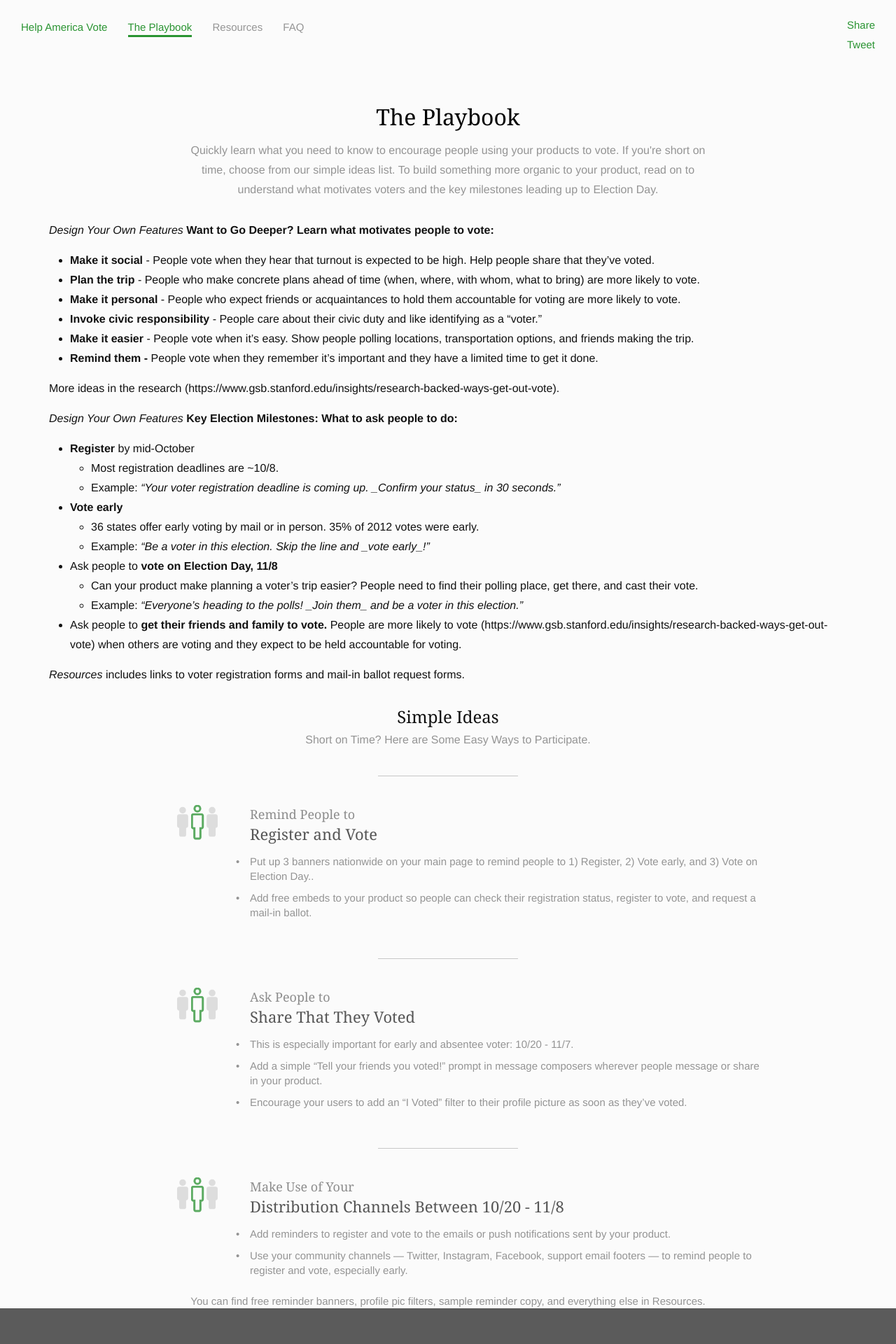
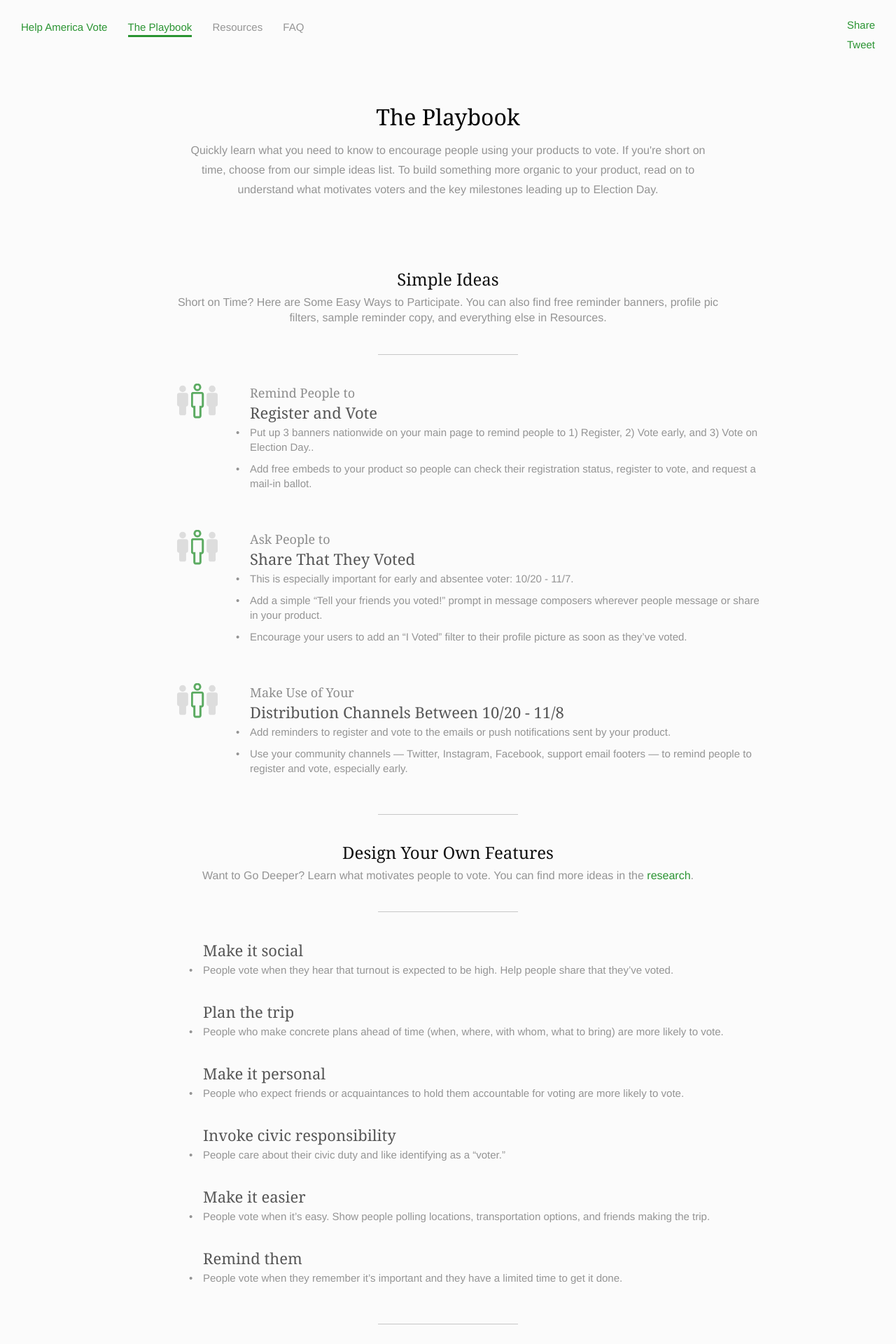
Before and after one commit to techthevote/techthevote.github.io, a Jekyll site: the page built from playbook.md, in a window 1280 px wide. Shown: the top 1920 px of the page at 70% size. Built offline with Jekyll 4.4.1, drawn with Linux system fonts in a browser that asks for light colours; nearby versions of some CDN libraries; comment, search, counter and statistics services are not loaded; some of the changed text lies outside the part shown.

Commit message:
more playbook styling
playbook is in a much better play from a style perspective.

```diff
--- a/_sass/_playbook.scss
+++ b/_sass/_playbook.scss
@@ -2,6 +2,7 @@
   display: table;
   margin: 0 auto;
   width: 900px;
+  margin-top: 40px;
 
   .playbook-image {
     display: table-cell;
@@ -65,7 +66,7 @@
   font-size: 24px;
   color: #111111;
   text-align: center;
-  margin-top: 32px;
+  margin-top: 40px;
 }
 
 .playbook-title-description {
@@ -73,9 +74,29 @@
   font-size: 16px;
   line-height: 1.4;
   text-align: center;
+  margin: 0 auto;
+  text-align: center;
+  width: 70%;
   margin-top: 8px;
 }
 
 .playbook-title-description.one-off {
   font-size: 15px;
 }
+
+.playbook-item.no-image {
+  width: 790px;
+  margin-top: 20px;
+}
+
+.playbook-text h2 {
+  margin-bottom: 4px;
+}
+
+.playbook-item:last-child {
+  margin-bottom: 50px;
+}
+
+.inner.playbook {
+  margin-bottom: 100px;
+}
--- a/playbook.md
+++ b/playbook.md
@@ -7,48 +7,18 @@
 
 <div class="page-title">
   The Playbook
-  <div class="inner">
+  <div class="inner playbook">
     Quickly learn what you need to know to encourage people using your products to vote. If you're short on time, choose from our simple ideas list. To build something more organic to your product, read on to understand what motivates voters and the key milestones leading up to Election Day.
   </div>
 </div>
 
-*Design Your Own Features*
-**Want to Go Deeper? Learn what motivates people to vote:**
-
-* **Make it social** - People vote when they hear that turnout is expected to be high. Help people share that they've voted.
-* **Plan the trip** - People who make concrete plans ahead of time (when, where, with whom, what to bring) are more likely to vote.
-* **Make it personal** - People who expect friends or acquaintances to hold them accountable for voting are more likely to vote.
-* **Invoke civic responsibility** - People care about their civic duty and like identifying as a "voter."
-* **Make it easier** - People vote when it's easy. Show people polling locations, transportation options, and friends making the trip.
-* **Remind them -** People vote when they remember it's important and they have a limited time to get it done.
-
-More ideas in the research (https://www.gsb.stanford.edu/insights/research-backed-ways-get-out-vote).
-
-
-*Design Your Own Features*
-**Key Election Milestones: What to ask people to do:**
-
-* **Register** by mid-October
-    * Most registration deadlines are ~10/8.
-    * Example: *"Your voter registration deadline is coming up. _Confirm your status_ in 30 seconds."*
-* **Vote early**
-    * 36 states offer early voting by mail or in person.  35% of 2012 votes were early.
-    * Example:  *"Be a voter in this election.  Skip the line and _vote early_!"*
-* Ask people to **vote on Election Day, 11/8**
-    * Can your product make planning a voter's trip easier?  People need to find their polling place, get there, and cast their vote.
-    * Example: *"Everyone's heading to the polls! _Join them_ and be a voter in this election."*
-* Ask people to **get their friends and family to vote.**  People are more likely to vote (https://www.gsb.stanford.edu/insights/research-backed-ways-get-out-vote) when others are voting and they expect to be held accountable for voting.
-
-_Resources_ includes links to voter registration forms and mail-in ballot request forms.
-
-
+<!-- Start Simple Ideas Section -->
 <div class="playbook-subtitle">Simple Ideas</div>
-<div class="playbook-title-description">Short on Time? Here are Some Easy Ways to Participate.</div>
+<div class="playbook-title-description">Short on Time? Here are Some Easy Ways to Participate. You can also find free reminder banners, profile pic filters, sample reminder copy, and everything else in Resources.</div>
 
 ---
 
 <div class="playbook-item" markdown="1">
-
 <div class="playbook-image" markdown="1">
 ![Ask Friends and Family]({{site.baseurl}}/assets/images/social.svg)
 </div>
@@ -56,19 +26,14 @@
 <div class="playbook-text" markdown="1">
 ### Remind People to
 {: .playbook-leading-to-action }
-
 ## Register and Vote
 {: .playbook-action }
-
 * Put up 3 banners nationwide on your main page to remind people to 1) Register, 2) Vote early, and 3) Vote on Election Day..
 * Add free embeds to your product so people can check their registration status, register to vote, and request a mail-in ballot.
 </div>
 </div>
 
----
-
 <div class="playbook-item" markdown="1">
-
 <div class="playbook-image" markdown="1">
 ![Ask Friends and Family]({{site.baseurl}}/assets/images/social.svg)
 </div>
@@ -76,20 +41,15 @@
 <div class="playbook-text" markdown="1">
 ### Ask People to
 {: .playbook-leading-to-action }
-
 ## Share That They Voted
 {: .playbook-action }
-
 * This is especially important for early and absentee voter: 10/20 - 11/7.
 * Add a simple “Tell your friends you voted!” prompt in message composers wherever people message or share in your product.
 * Encourage your users to add an “I Voted” filter to their profile picture as soon as they’ve voted.
 </div>
 </div>
 
----
-
 <div class="playbook-item" markdown="1">
-
 <div class="playbook-image" markdown="1">
 ![Ask Friends and Family]({{site.baseurl}}/assets/images/social.svg)
 </div>
@@ -97,13 +57,137 @@
 <div class="playbook-text" markdown="1">
 ### Make Use of Your
 {: .playbook-leading-to-action }
-
 ## Distribution Channels Between 10/20 - 11/8
 {: .playbook-action }
-
 * Add reminders to register and vote to the emails or push notifications sent by your product.
 * Use your community channels — Twitter, Instagram, Facebook, support email footers — to remind people to register and vote, especially early.
 </div>
 </div>
 
-<div class="playbook-title-description one-off">You can find free reminder banners, profile pic filters, sample reminder copy, and everything else in Resources.</div>
+---
+<!-- End Simple Ideas Section -->
+
+<!-- Start DYOF -->
+<div class="playbook-subtitle">Design Your Own Features</div>
+<div class="playbook-title-description">Want to Go Deeper? Learn what motivates people to vote. You can find more ideas in the <a target="_blank" href="https://www.gsb.stanford.edu/insights/research-backed-ways-get-out-vote">research</a>.</div>
+
+---
+
+<div class="playbook-item no-image" markdown="1">
+<div class="playbook-text" markdown="1">
+## Make it social
+{: .playbook-action }
+* People vote when they hear that turnout is expected to be high. Help people share that they’ve voted.
+</div>
+</div>
+
+<div class="playbook-item no-image" markdown="1">
+<div class="playbook-text" markdown="1">
+## Plan the trip
+{: .playbook-action }
+* People who make concrete plans ahead of time (when, where, with whom, what to bring) are more likely to vote.
+</div>
+</div>
+
+<div class="playbook-item no-image" markdown="1">
+<div class="playbook-text" markdown="1">
+## Make it personal
+{: .playbook-action }
+* People who expect friends or acquaintances to hold them accountable for voting are more likely to vote.
+</div>
+</div>
+
+<div class="playbook-item no-image" markdown="1">
+<div class="playbook-text" markdown="1">
+## Invoke civic responsibility
+{: .playbook-action }
+* People care about their civic duty and like identifying as a “voter.”
+</div>
+</div>
+
+<div class="playbook-item no-image" markdown="1">
+<div class="playbook-text" markdown="1">
+## Make it easier
+{: .playbook-action }
+* People vote when it’s easy. Show people polling locations, transportation options, and friends making the trip.
+</div>
+</div>
+
+<div class="playbook-item no-image" markdown="1">
+<div class="playbook-text" markdown="1">
+## Remind them
+{: .playbook-action }
+* People vote when they remember it’s important and they have a limited time to get it done.
+</div>
+</div>
+
+---
+<!-- End DYOF -->
+
+<!-- Start Final Section -->
+<div class="playbook-subtitle">Design Your Own Features</div>
+<div class="playbook-title-description">Key Election Milestones: What to ask people to do. Our Resources section includes links to voter registration forms and mail-in ballot request forms.</div>
+
+---
+
+<div class="playbook-item" markdown="1">
+<div class="playbook-image" markdown="1">
+![Ask Friends and Family]({{site.baseurl}}/assets/images/social.svg)
+</div>
+
+<div class="playbook-text" markdown="1">
+### Remind People to
+{: .playbook-leading-to-action }
+## Register by mid-October
+{: .playbook-action }
+* Most registration deadlines are ~10/8.
+* Example: “Your voter registration deadline is coming up. _Confirm your status_ in 30 seconds.”
+</div>
+</div>
+
+<div class="playbook-item" markdown="1">
+<div class="playbook-image" markdown="1">
+![Ask Friends and Family]({{site.baseurl}}/assets/images/social.svg)
+</div>
+
+<div class="playbook-text" markdown="1">
+### Remind People to
+{: .playbook-leading-to-action }
+## Vote early
+{: .playbook-action }
+* 36 states offer early voting by mail or in person. 35% of 2012 votes were early.
+* Example: “Be a voter in this election. Skip the line and _vote early_!”
+</div>
+</div>
+
+<div class="playbook-item" markdown="1">
+<div class="playbook-image" markdown="1">
+![Ask Friends and Family]({{site.baseurl}}/assets/images/social.svg)
+</div>
+
+<div class="playbook-text" markdown="1">
+### Remind People to
+{: .playbook-leading-to-action }
+## Vote on Election Day, 11/8
+{: .playbook-action }
+* Can your product make planning a voter’s trip easier? People need to find their polling place, get there, and cast their vote.
+* Example: “Everyone’s heading to the polls! _Join them_ and be a voter in this election.”
+</div>
+</div>
+
+<div class="playbook-item" markdown="1">
+<div class="playbook-image" markdown="1">
+![Ask Friends and Family]({{site.baseurl}}/assets/images/social.svg)
+</div>
+
+<div class="playbook-text" markdown="1">
+### Ask People to
+{: .playbook-leading-to-action }
+## Get their friends and family to vote
+{: .playbook-action }
+* People are <a target="_blank" href="https://www.gsb.stanford.edu/insights/research-backed-ways-get-out-vote">more likely to vote</a> when others are voting and they expect to be held accountable for voting.
+</div>
+</div>
+<!-- End Final Section -->
+
+<!-- <div class="playbook-title-description one-off">You can find free reminder banners, profile pic filters, sample reminder copy, and everything else in Resources.</div> -->
```
